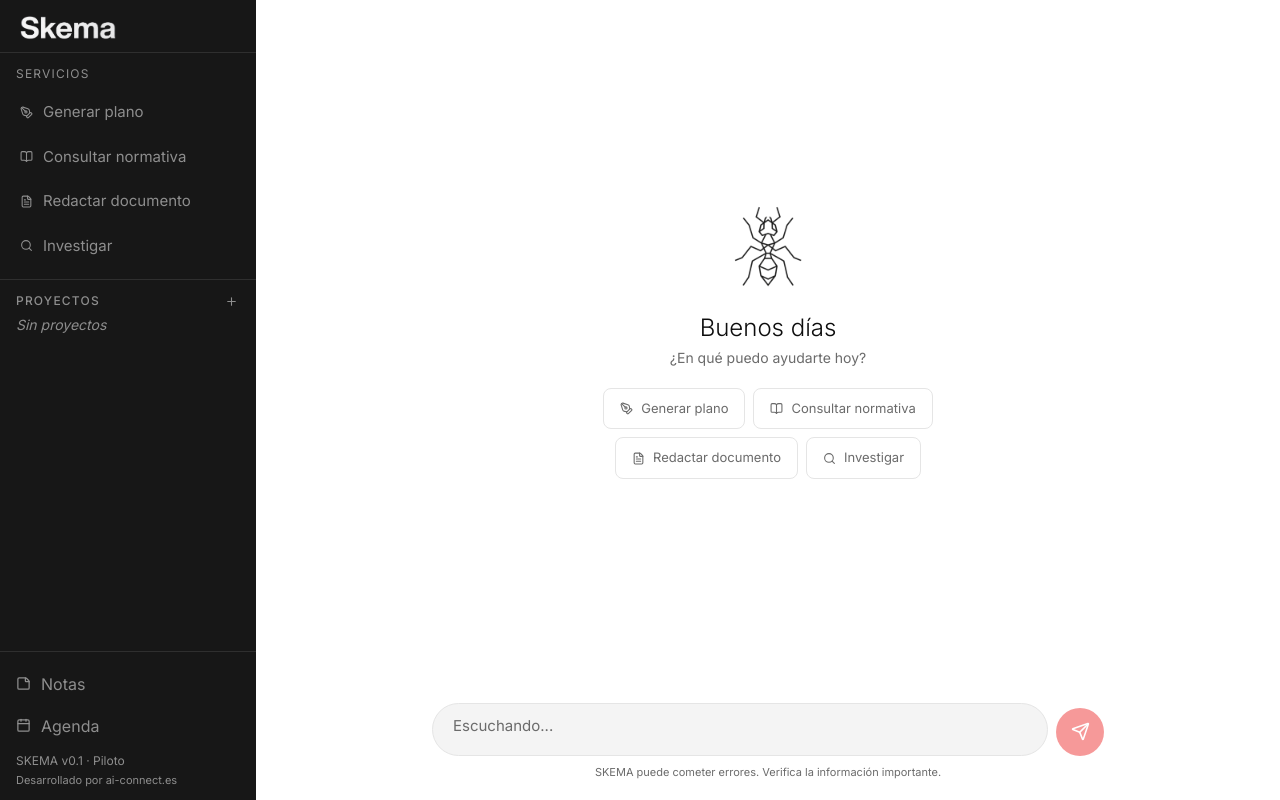
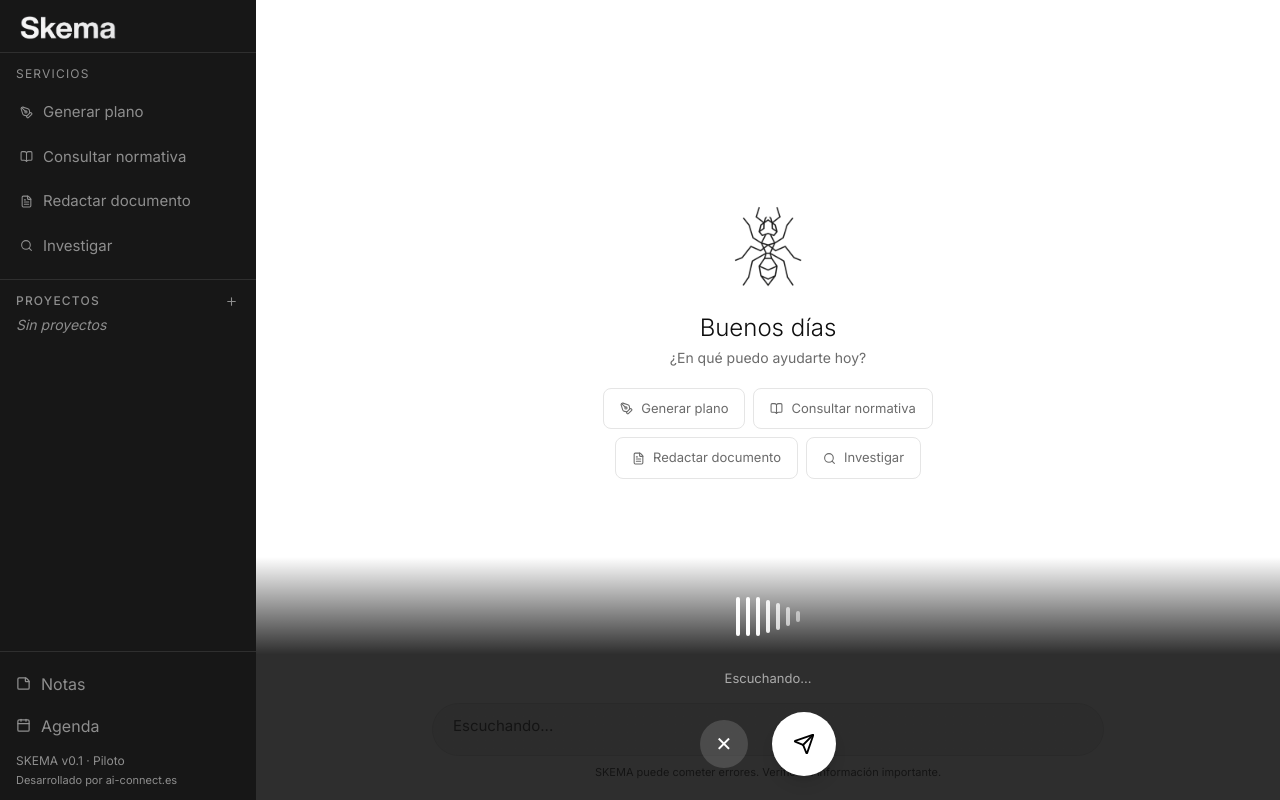
Before and after one commit to skema-proyect/skema, a React (Vite) app: page / in a window 1280 px wide. Both pictures are taken after a click on the button 1080 px from the left and 731 px from the top of the page. Built offline with nearby package versions, Linux system fonts and the light colour scheme.

Commit message:
feat: micrófono estilo Gemini — overlay oscuro con ondas animadas

```diff
--- a/src/index.css
+++ b/src/index.css
@@ -6,6 +6,11 @@
 
 * {
   box-sizing: border-box;
+}
+
+@keyframes voiceWave {
+  0%   { height: 4px;  opacity: 0.4; }
+  100% { height: 40px; opacity: 1;   }
 }
 
 body {
--- a/src/pages/ChatView.tsx
+++ b/src/pages/ChatView.tsx
@@ -23,6 +23,7 @@ export default function ChatView() {
   const [loading,        setLoading]        = useState(false);
   const [loadingSeconds, setLoadingSeconds] = useState(0);
   const [listening,      setListening]      = useState(false);
+  const [voiceText,      setVoiceText]      = useState("");
   const bottomRef        = useRef<HTMLDivElement>(null);
   const textareaRef      = useRef<HTMLTextAreaElement>(null);
   const recognitionRef   = useRef<any>(null);
@@ -65,12 +66,6 @@ export default function ChatView() {
   }, [currentConvId, setCurrentConvId]);
 
   const send = useCallback(async (text?: string) => {
-    // Stop mic if active and use whatever has been captured so far
-    if (listening) {
-      recognitionRef.current?.stop();
-      recognitionRef.current = null;
-      setListening(false);
-    }
     const content = (text ?? input).trim();
     if (!content || loading) return;
     setInput("");
@@ -108,39 +103,53 @@ export default function ChatView() {
       setLoading(false);
       bump();
     }
-  }, [input, loading, listening, getOrCreateConv, bump]);
+  }, [input, loading, getOrCreateConv, bump]);
 
-  // Voice — Web Speech API (real-time, no backend)
+  // Voice — Gemini-style overlay with Web Speech API
   const startVoice = () => {
     const SR = (window as any).SpeechRecognition ?? (window as any).webkitSpeechRecognition;
     if (!SR) { alert("Tu navegador no soporta reconocimiento de voz. Usa Chrome o Safari."); return; }
 
     const rec = new SR();
     rec.lang = "es-ES";
-    rec.continuous = true;
-    rec.interimResults = true;
+    rec.continuous = false;   // no repetition bug
+    rec.interimResults = false;
 
-    // Text confirmed before mic was activated + accumulated finals during session
-    const prefix = input.trim();
-    let finals = "";
+    let captured = "";
 
     rec.onresult = (e: SpeechRecognitionEvent) => {
-      let interim = "";
-      for (let i = e.resultIndex; i < e.results.length; i++) {
-        const t = e.results[i][0].transcript;
-        if (e.results[i].isFinal) finals += (finals ? " " : "") + t.trim();
-        else interim += t;
-      }
-      const combined = [prefix, finals, interim].filter(Boolean).join(" ");
-      setInput(combined);
+      captured = Array.from(e.results)
+        .map(r => r[0].transcript)
+        .join(" ")
+        .trim();
+      setVoiceText(captured);
     };
 
     rec.onerror = () => { setListening(false); };
-    rec.onend   = () => { setListening(false); };
+    rec.onend   = () => {
+      // keep overlay open so user can hit send or cancel
+    };
 
     rec.start();
     recognitionRef.current = rec;
+    setVoiceText("");
     setListening(true);
+  };
+
+  const cancelVoice = () => {
+    recognitionRef.current?.abort();
+    recognitionRef.current = null;
+    setListening(false);
+    setVoiceText("");
+  };
+
+  const sendVoice = () => {
+    recognitionRef.current?.abort();
+    recognitionRef.current = null;
+    const text = voiceText.trim();
+    setListening(false);
+    setVoiceText("");
+    if (text) send(text);
   };
 
   // Download SVG
@@ -158,7 +167,7 @@ export default function ChatView() {
   const greeting = userName ? `${timeGreeting}, ${userName}` : timeGreeting;
 
   return (
-    <div className="flex flex-col h-full bg-s-bg">
+    <div className="relative flex flex-col h-full bg-s-bg">
 
       {/* Empty state */}
       {messages.length === 0 && (
@@ -207,6 +216,43 @@ export default function ChatView() {
         </div>
       )}
 
+      {/* Voice overlay — Gemini style */}
+      {listening && (
+        <div className="absolute inset-x-0 bottom-0 z-50 flex flex-col items-center justify-end pb-6 pt-8"
+          style={{ background: "linear-gradient(to top, rgba(0,0,0,0.82) 60%, transparent)" }}>
+          {/* Wave bars */}
+          <div className="flex items-center gap-1.5 h-14 mb-6">
+            {[0,1,2,3,4,5,6].map(i => (
+              <div
+                key={i}
+                className="w-1 rounded-full bg-white"
+                style={{
+                  animation: `voiceWave 0.9s ease-in-out infinite alternate`,
+                  animationDelay: `${i * 0.12}s`,
+                  height: "12px",
+                }}
+              />
+            ))}
+          </div>
+          <p className="text-white/60 text-[13px] mb-6">Escuchando...</p>
+          {/* Buttons */}
+          <div className="flex items-center gap-6">
+            <button
+              onClick={cancelVoice}
+              className="w-12 h-12 rounded-full bg-white/15 text-white flex items-center justify-center text-xl hover:bg-white/25 transition-colors"
+              title="Cancelar"
+            >✕</button>
+            <button
+              onClick={sendVoice}
+              className="w-16 h-16 rounded-full bg-white text-black flex items-center justify-center flex-shrink-0 hover:opacity-90 transition-opacity shadow-lg"
+              title="Enviar"
+            >
+              <Send size={22} />
+            </button>
+          </div>
+        </div>
+      )}
+
       {/* Input bar */}
       <div className="px-3 pt-2" style={{ paddingBottom: 'calc(env(safe-area-inset-bottom, 0px) + 1.25rem)' }}>
         <div className="max-w-2xl mx-auto">
@@ -228,16 +274,16 @@ export default function ChatView() {
             </div>
 
             {/* Circle action button */}
-            {(listening || input.trim()) ? (
+            {input.trim() ? (
               <button
                 onClick={() => send()}
                 disabled={loading}
-                className={`w-12 h-12 rounded-full text-white flex items-center justify-center flex-shrink-0 transition-all ${listening ? "bg-red-500 animate-pulse" : "bg-black hover:opacity-75 disabled:opacity-30"}`}
+                className="w-12 h-12 rounded-full bg-black text-white flex items-center justify-center flex-shrink-0 hover:opacity-75 disabled:opacity-30 transition-opacity"
                 title="Enviar"
               >
                 <Send size={19} />
               </button>
-            ) : (
+            ) : !listening ? (
               <button
                 onClick={startVoice}
                 className="w-12 h-12 rounded-full bg-black text-white flex items-center justify-center flex-shrink-0 hover:opacity-75 transition-opacity"
@@ -245,7 +291,7 @@ export default function ChatView() {
               >
                 <Mic size={19} />
               </button>
-            )}
+            ) : null}
           </div>
           <p className="text-center text-[11px] text-s-muted mt-2">
             SKEMA puede cometer errores. Verifica la información importante.
@@ -286,7 +332,13 @@ function MessageBubble({ message: m, onDownloadSVG }: { message: Message; onDown
                 <Download size={12} /> Descargar SVG
               </button>
             </div>
-            <div className="bg-white p-2" dangerouslySetInnerHTML={{ __html: m.svg }} />
+            <div className="bg-white p-2 overflow-x-auto">
+              {m.svg?.startsWith("<svg") ? (
+                <div dangerouslySetInnerHTML={{ __html: m.svg }} style={{ maxWidth: "100%", height: "auto" }} />
+              ) : (
+                <p className="text-[12px] text-s-muted p-2">No se pudo renderizar el plano.</p>
+              )}
+            </div>
           </div>
         )}
         {m.model && (
```
